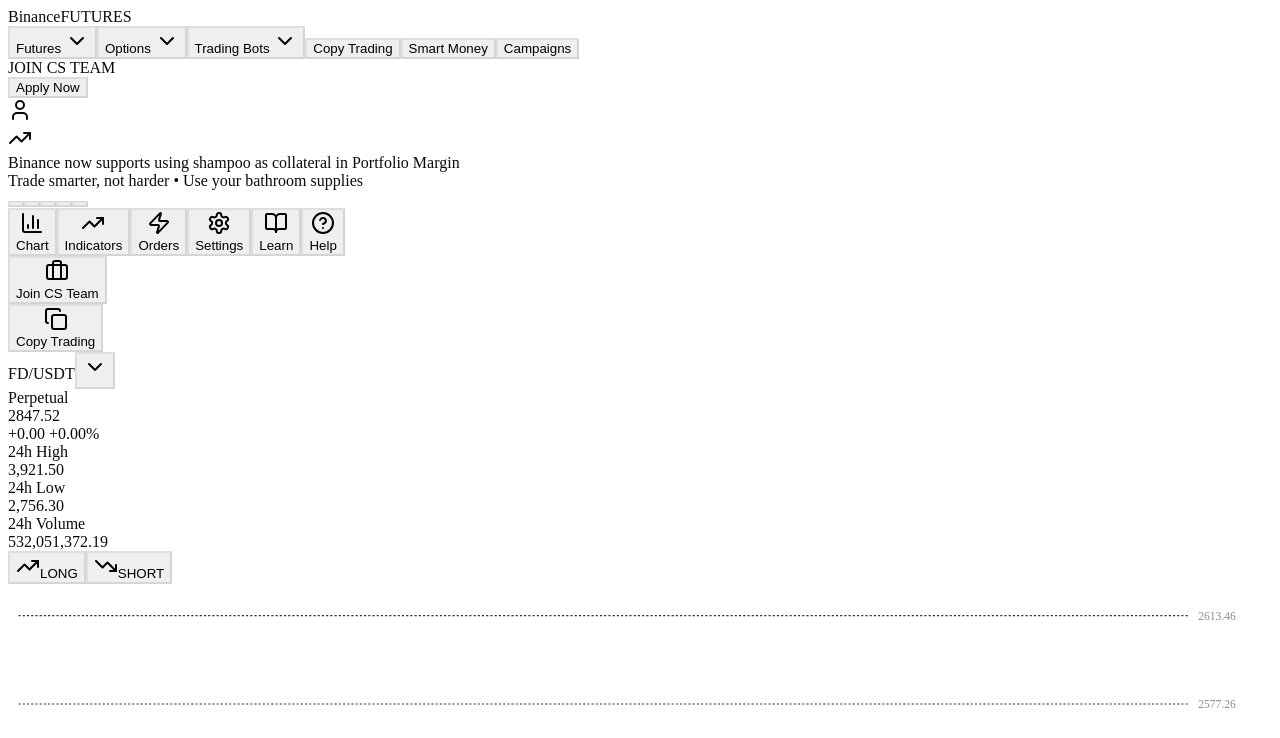
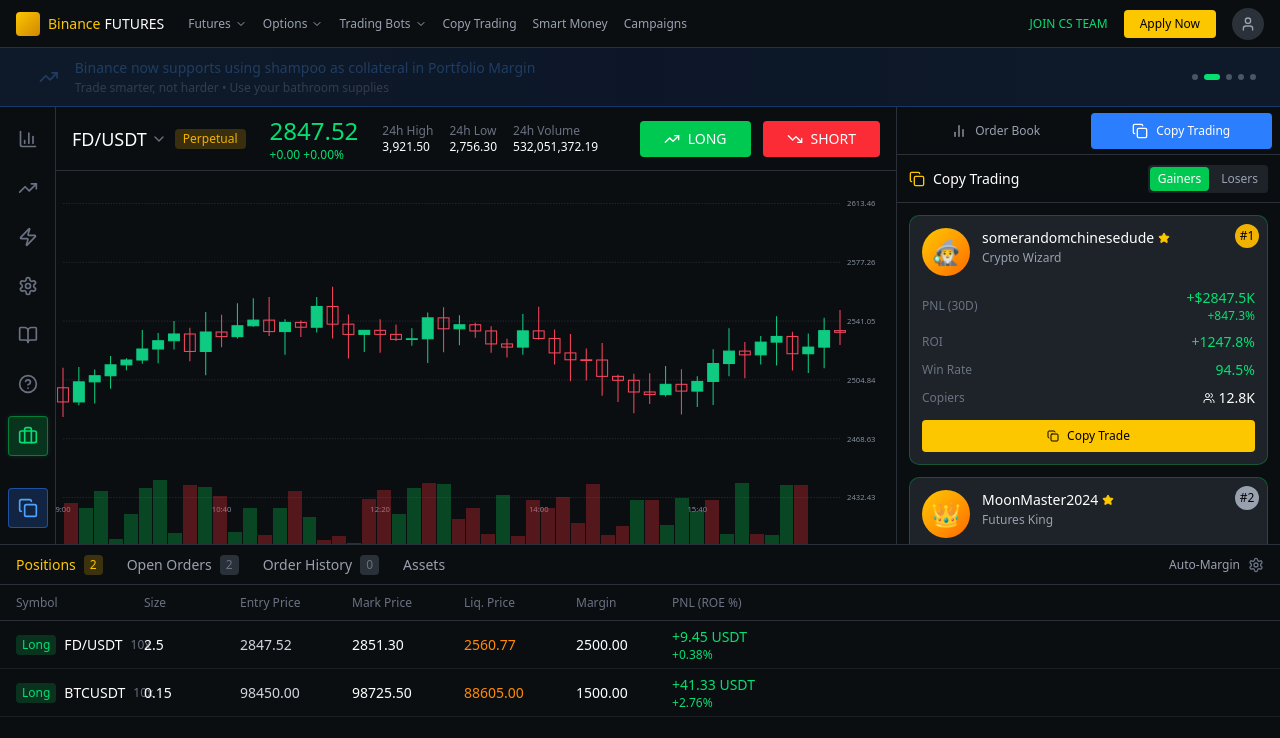
Before and after one commit to yzyjoji/recruitment-landing-page, a React (Vite) app in the folder src/: page / in a window 1280 px wide. Shown: the top 738 px of the page. Built offline with nearby package versions, Linux system fonts and the light colour scheme.

Commit message:
Fix Tailwind v4 build issues and missing styles

```diff
--- a/package.json
+++ b/package.json
@@ -1,4 +1,3 @@
-
 {
     "name": "Recruitment Landing Page",
     "version": "0.1.0",
@@ -53,6 +52,8 @@
     "devDependencies": {
         "@types/node": "^20.10.0",
         "@vitejs/plugin-react-swc": "^3.10.2",
+        "@tailwindcss/vite": "4.0.0",
+        "tailwindcss": "4.0.0",
         "vite": "6.3.5"
     },
     "scripts": {
--- a/src/styles/globals.css
+++ b/src/styles/globals.css
@@ -1,3 +1,4 @@
+@import "tailwindcss";
 @custom-variant dark (&:is(.dark *));
 
 :root {
```
Lines whose indentation alone changed are shown as unchanged.
